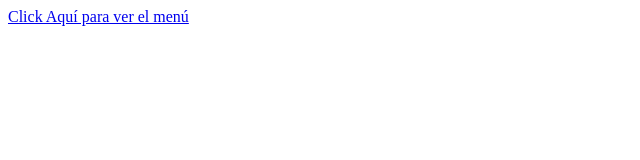
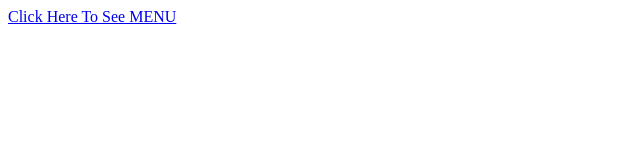
Before and after one commit to anavegana97/La-Flor-De-La-Vida-, a plain HTML site: page index.html in a window 1280 px wide. Shown: the full height of the page, 0-640 px from the left. Drawn offline with Linux system fonts and the light colour scheme.

Commit message:
index.html

```diff
--- a/index.html
+++ b/index.html
@@ -1,3 +1,3 @@
 <html>
-  <p><a href=MenuLaFlorDeLaVida.pdf>Click Aquí para ver el menú</a></p>
+  <p><a href=MenuLaFlorDeLaVida2024.pdf>Click Here To See MENU</a></p>
 </html>
```
